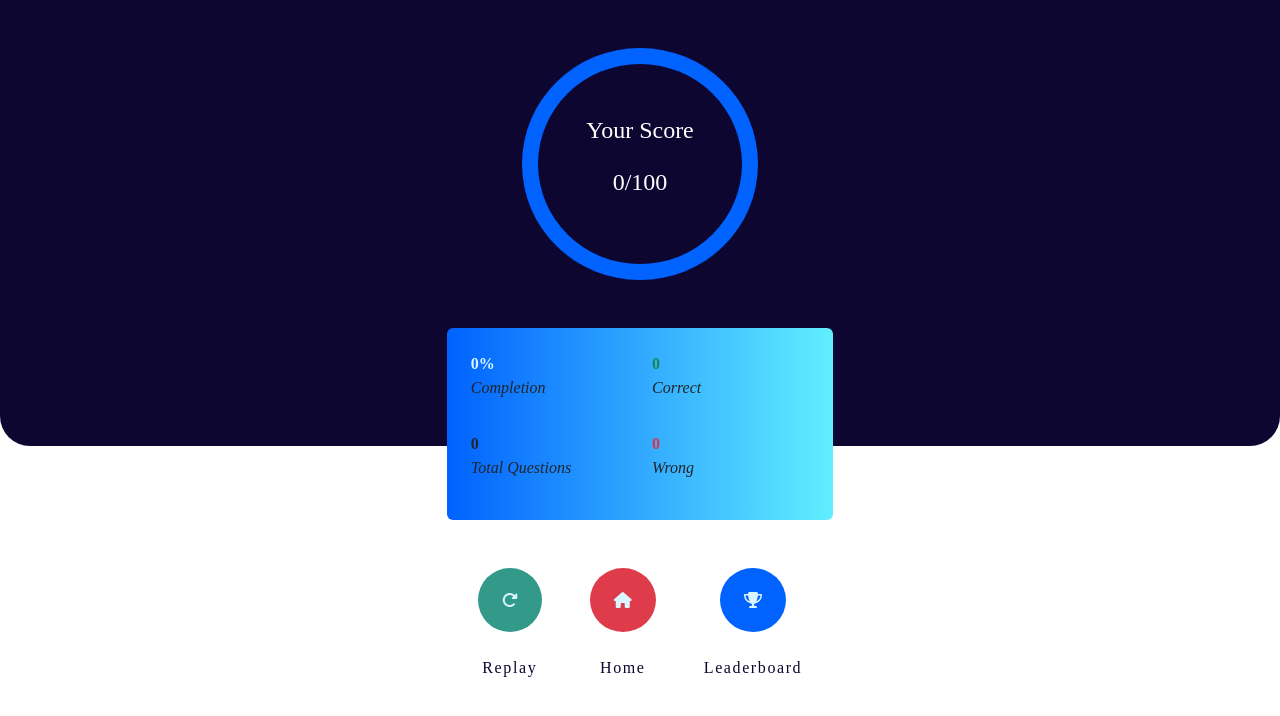
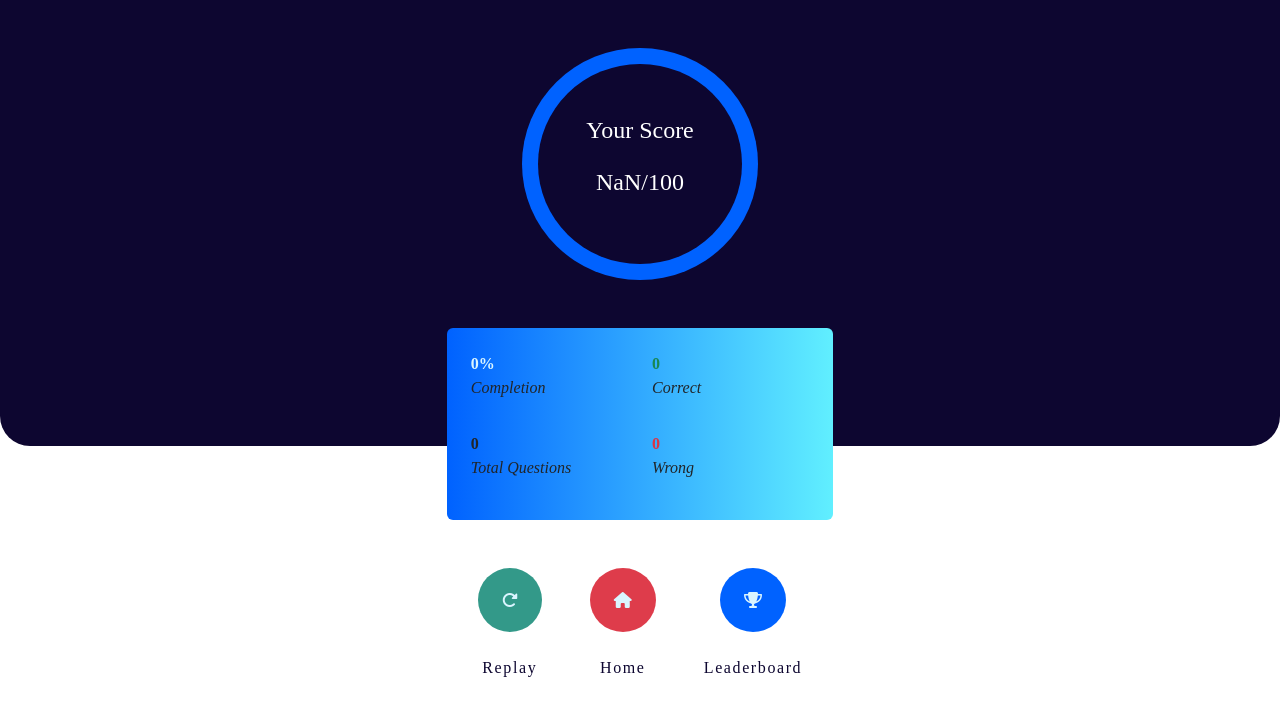
Before and after one commit to techienuru/QuizApp, a React (Vite) app: page /result in a window 1280 px wide. Shown: the top 716 px of the page. Built offline with nearby package versions, Linux system fonts and the light colour scheme; no server answers; a web font is replaced by a local one.

Commit message:
Fix: Improve score display precision in QuestionCard and Result components

```diff
--- a/src/components/QuestionCard/QuestionCard.jsx
+++ b/src/components/QuestionCard/QuestionCard.jsx
@@ -100,7 +100,8 @@ const QuestionCard = ({
               Question: {currentQuesNo}/{totalQuesNo}
             </p>
             <div className={`${styles.scoreProgress}`}>
-              Score: {`${(scores.correct * 100) / totalQuesNo || 0}%`}
+              Score:{" "}
+              {`${((scores.correct * 100) / totalQuesNo).toFixed(2) || 0}%`}
             </div>
             <div>
               <button
--- a/src/pages/Result/Result.jsx
+++ b/src/pages/Result/Result.jsx
@@ -9,9 +9,9 @@ const Result = () => {
     totalQues: 0,
     answered: 0,
     correct: 0,
-    wrong: 0
+    wrong: 0,
   };
-  const scoresPercent = (correct * 100) / totalQues || 0;
+  const scoresPercent = ((correct * 100) / totalQues).toFixed(2) || 0;
   const completionRate = (answered * 100) / totalQues || 0;
 
   return (
```
